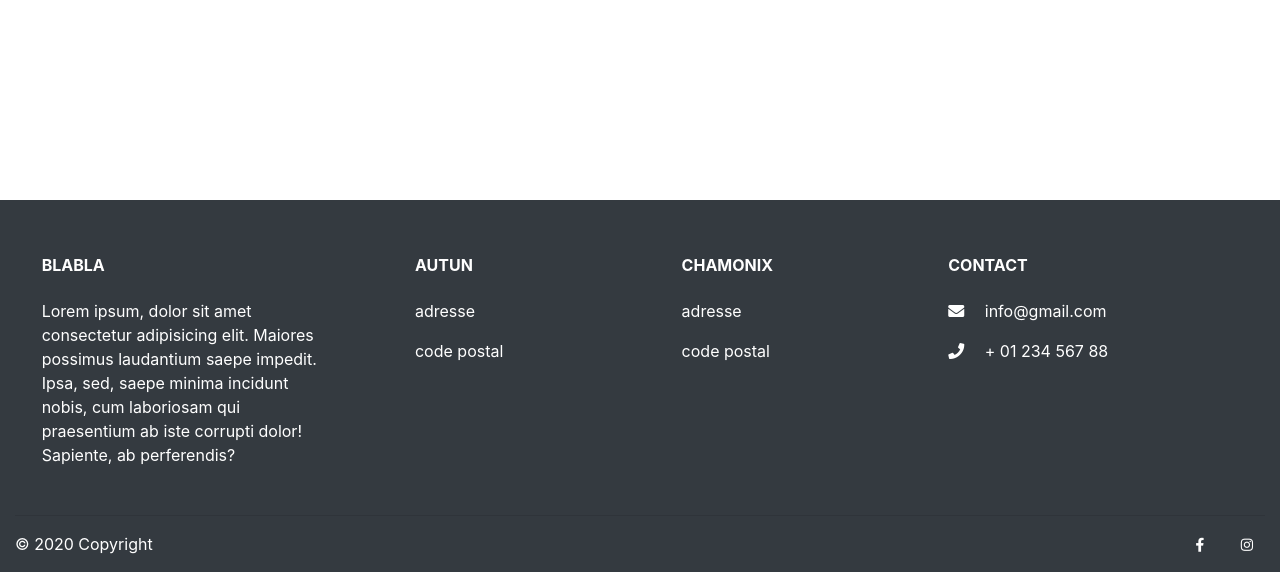
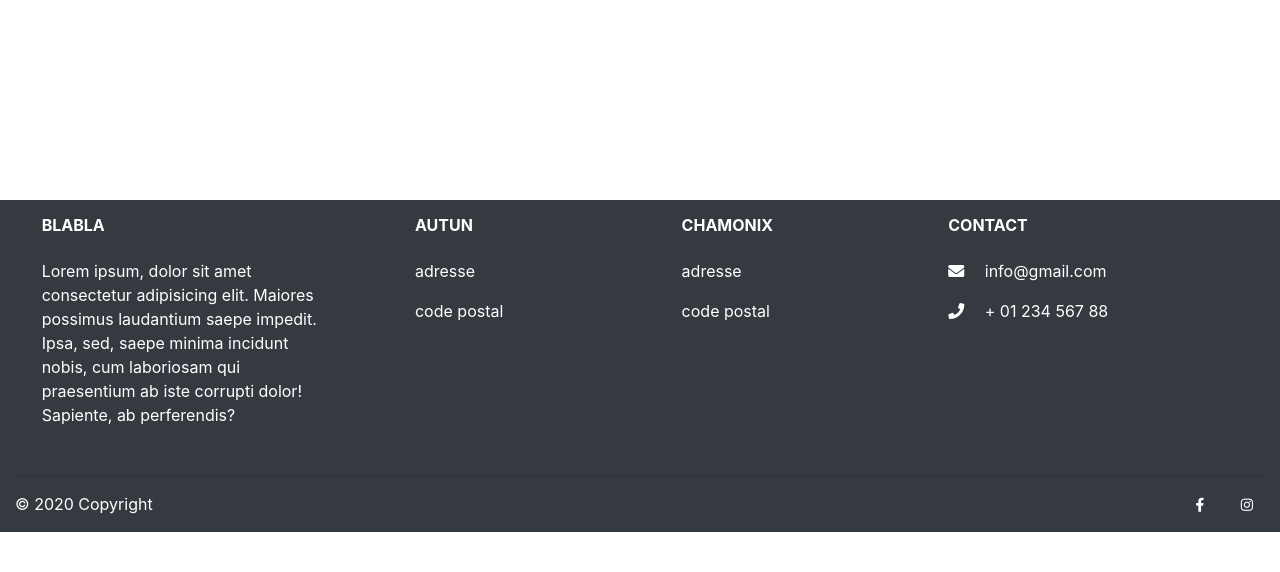
Before and after one commit to yoru71/laserGames, a Symfony app: template templates/main/autunMenu.html.twig in a window 1280 px wide. Shown: the part 540-1112 px from the top of the page. After the commit the page ends 1072 px from the top, so only its background shows below. Run offline with Twig, Linux system fonts and the light colour scheme; the template is opened without the code that fills it, so the values that code supplies are empty; some libraries are stand-ins or nearby versions.

Commit message:
modification du chemin

```diff
--- a/templates/base.html.twig
+++ b/templates/base.html.twig
@@ -14,13 +14,13 @@
 
 {% block body %}{% endblock %}
 <!-- Footer -->
-<footer class="page-footer footer font-small mdb-color bg-dark pt-4">
+<footer class="page-footer footer font-small mdb-color bg-dark">
 
     <!-- Footer Links -->
     <div class="col-xs-12 col-sm-12 col-md-12 bg-dark">
 
       <!-- Footer links -->
-      <div class="row text-center text-md-left mt-3 pb-3">
+      <div class="row text-center text-md-left pb-3">
 
         <!-- Grid column -->
         <div class="col-md-3 col-lg-3 col-xl-3 mx-auto mt-3">
--- a/templates/main/accueil.html.twig
+++ b/templates/main/accueil.html.twig
@@ -2,7 +2,7 @@
 
 {% block body %}
     <div class="container">
-        <div class="text-center">
+        <div class="text-center mb-2">
             <div class="text-center">
                 <h1>Urbanarena</h1>
             </div>
@@ -74,7 +74,7 @@
     </div>
 
     <div class="container">
-        <div class="text-center pt-4 mb-4">
+        <div class="text-center pt-4 mb-5">
                 <h2 class="h1">Chamonix</h2>
                 <a href="{{ path('chamonixMenu') }}"><button class="p-3 mb-2 btn btn-primary text-white">Accéder à urbanarena de Chamonix</button></a>
             <div class="d-flex flex-sm-row pt-2">
@@ -141,4 +141,5 @@
             </div>
         </div>
     </div> <br>
+    <br>
 {% endblock %}
--- a/templates/main/autunMenu.html.twig
+++ b/templates/main/autunMenu.html.twig
@@ -42,7 +42,7 @@
     <div class="row">
         <!--Carousel Wrapper-->
         <div class="one">
-            <div id="carouselAutunControl" class="carousel slide carousel-fade" data-ride="carousel">
+            <div id="carouselAutunControl" class="carousel slide carousel-fade pr-4" data-ride="carousel">
                 <!--Indicators-->
                 <ol class="carousel-indicators">
                     <li data-target="#carousel-example-2" data-slide-to="0" class="active"></li>
--- a/templates/main/chamonixMenu.html.twig
+++ b/templates/main/chamonixMenu.html.twig
@@ -38,7 +38,7 @@
     <div class="row">
         <!--Carousel Wrapper-->
         <div class="one">
-            <div id="carouselChamonixControl" class="carousel slide carousel-fade" data-ride="carousel">
+            <div id="carouselChamonixControl" class="carousel slide carousel-fade pr-4" data-ride="carousel">
                 <!--Indicators-->
                 <ol class="carousel-indicators">
                     <li data-target="#carousel-example-2" data-slide-to="0" class="active"></li>
```
Also changed, not shown: src/Controller/MainController.php (+9 -9 lines).
